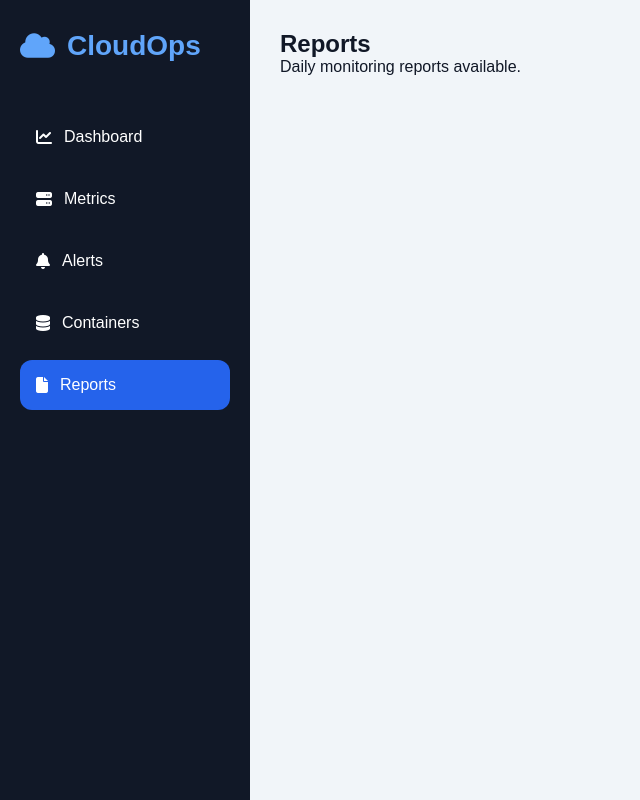
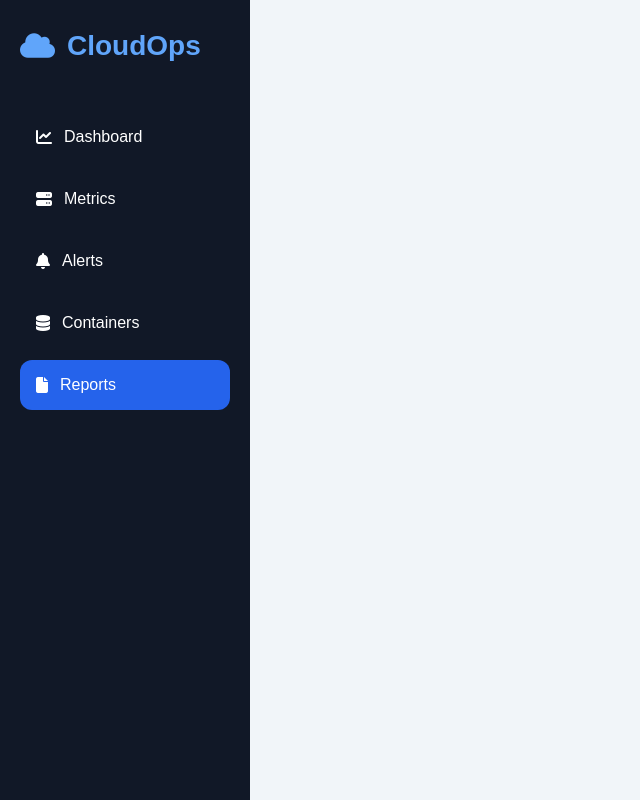
Before and after one commit to Mahananda-123/cloudops-monitor, a Flask app: page / in a window 1280 px wide, after a click on "Reports". Shown: the whole page, without its empty margins (0-640 px from the left). Run offline with Flask 3, Linux system fonts and the light colour scheme; data that the repository does not hold is empty.

Commit message:
changes to css

```diff
--- a/static/style.css
+++ b/static/style.css
@@ -278,3 +278,11 @@ button{
     color:white;
     border-radius:8px;
 }
+
+[data-target="reports-section"] {
+    display: none;
+}
+
+#reports-section {
+    display: none !important;
+}
```
